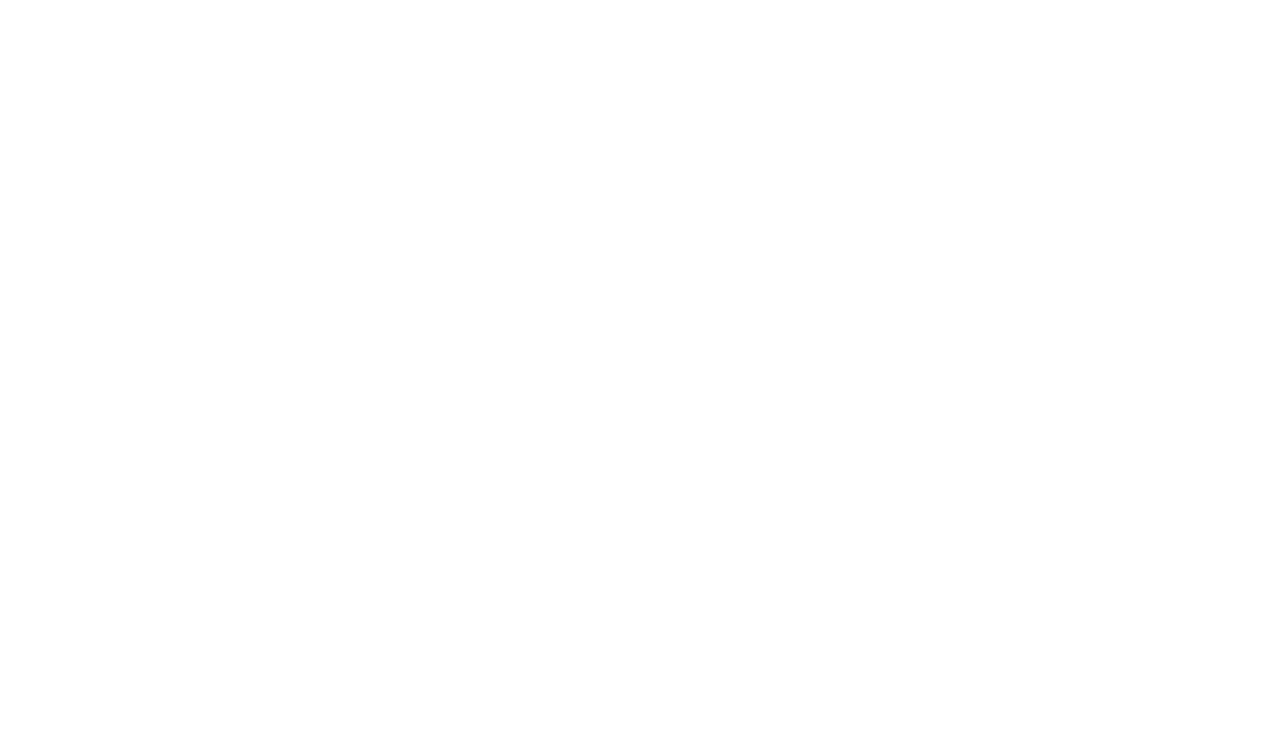
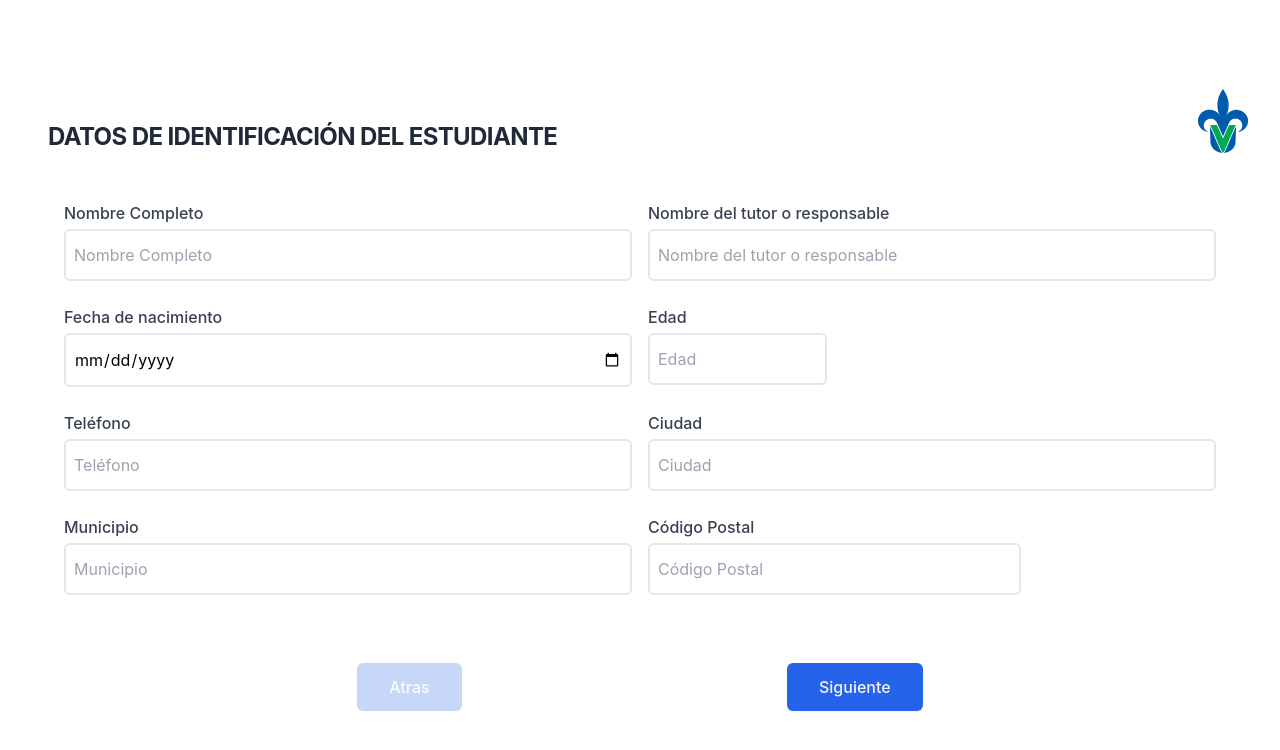
Before and after one commit to Suz4nGG/ar_tesina_web, a Next.js app: page /registro/formulario in a window 1280 px wide. Shown: the top 750 px of the page. Built offline with nearby package versions, Linux system fonts and the light colour scheme.

Commit message:
Diseño formulario terminado

```diff
--- a/components/Forms/HeaderForm.jsx
+++ b/components/Forms/HeaderForm.jsx
@@ -1,9 +1,16 @@
 import Image from 'next/image';
 import LogoUv from "/public/universidad_veracruzana_logo.svg"
-const HeaderForm = ({title}) => {
+const HeaderForm = ({ title, step }) => {
+  const Title = (
+    step === "FormOne" && "DATOS DE IDENTIFICACIÓN DEL ESTUDIANTE" ||
+    step === "FormTwo" && "DATOS DEL TIPO DE DISCAPACIDAD QUE SE PRESENTA" ||
+    step === "FormThree" && "DATOS ESCOLARES DEL ESTUDIANTE"
+  )
   return (
     <div className="flex justify-between flex-col md:flex-row w-full">
-      <h2 className="mb-2 md:m-0 text-center self-auto md:self-end text-xl md:text-2xl font-bold tracking-tight text-gray-800">{title}</h2>
+      <h2 className="px-4 mb-2 md:m-0 text-center self-auto md:self-end text-xl md:text-2xl font-bold tracking-tight text-gray-800">
+        {title ? title : Title}
+      </h2>
       <Image
         src={LogoUv}
         alt="Universidad Veracruzana Logo"
--- a/pages/registro/[id].js
+++ /dev/null
@@ -1,97 +0,0 @@
-import React, { useState } from 'react';
-import { useRouter } from 'next/router';
-import ContainerRegister from './components/ContainerRegister';
-import FormOne from "./components/FormOne"
-import FormTwo from './components/FormTwo';
-import FormThree from './components/FormThree';
-import PageTitle from '/components/Global/PageTitle.jsx'
-import { PageProvider } from '../context/pagesContext';
-import Pagination from './components/Pagination';
-
-const FormularioRegistroTemplate = () => {
-  const router = useRouter()
-  const [step, setStep] = useState('1')
-  const { id } = router.query
-  const onSubmit = (data) => {
-    alert(JSON.stringify(data));
-  };
-
-  const handleNextForm = (e) => {
-    e.preventDefault()
-    const { name } = e.currentTarget
-    console.log("FO",name)
-  }
-  // ! Envio de los formularios
-  const handleChangeData = (e) => {
-    const {name, value} = e.target
-    console.log("EE",name)
-  }
-  console.log()
-  return (
-    <PageProvider>
-      <PageTitle title="Registro" name="Registro" content="Registrar nueva cuenta de usuario" />
-      <form className="w-full flex flex-col justify-center py-12 sm:px-6 lg:px-8" onSubmit={onSubmit} onChange={handleChangeData}>
-        {
-          id === '1' &&
-          <>
-            <FormOne />
-            <button
-            onClick={handleNextForm}
-            name="inicio"
-            >
-              Atras
-            </button>
-              <button
-              onClick={handleNextForm}
-              name="FormTwo"
-            >
-              Siguiente
-            </button>
-          </>
-        }
-        {
-          id === '2' &&
-          <>
-            <FormTwo />
-            <button
-              onClick={handleNextForm}
-              name="FormOne"
-            >
-              Atras
-            </button>
-              <button
-              onClick={handleNextForm}
-              name="FormThree"
-            >
-              Siguiente
-            </button>
-          </>
-        }
-        {
-          id === '3' &&
-          <>
-            <FormThree />
-            <button
-            onClick={handleNextForm}
-            name="FormTwo"
-          >
-            Atras
-          </button>
-            <button
-              onClick={handleNextForm}
-              disabled={true}
-          >
-            Siguiente
-          </button>
-          </>
-        }
-      </form>
-    </PageProvider>
-  );
-}
-
-/* FormularioRegistroTemplate.getInitialProps = async (ctx) => {
-  return {}
-} */
-
-export default FormularioRegistroTemplate;
--- a/pages/registro/components/FormThree.jsx
+++ b/pages/registro/components/FormThree.jsx
@@ -38,8 +38,8 @@
             />
           </div>
         </div>
-        <div className="col-span-3 pt-4 block md:flex justify-center">
-          <Button bg="bg-green-600" textColor="text-gray-100" text="Envíar" href="#"/>
+        <div className="pt-4 block md:flex justify-center col-span-3 2xl:col-span-2">
+          <Button bg="bg-green-600 w-full 2xl:w-1/5" textColor="text-gray-100" text="Envíar" href="#" hover="bg-green-700"/>
         </div>
       </div>
   );
--- /dev/null
+++ b/pages/registro/formulario.js
@@ -0,0 +1,103 @@
+import React, { useState } from 'react';
+import { useRouter } from 'next/router';
+import ContainerRegister from './components/ContainerRegister';
+import FormOne from "./components/FormOne"
+import FormTwo from './components/FormTwo';
+import FormThree from './components/FormThree';
+import PageTitle from '/components/Global/PageTitle.jsx'
+import { PageProvider } from '../context/pagesContext';
+import HeaderForm from '../../components/Forms/HeaderForm';
+
+const FormularioRegistroTemplate = () => {
+  const router = useRouter()
+  const [step, setStep] = useState('FormOne')
+  const onSubmit = (data) => {
+    console.log(data);
+  };
+
+  const handlePreviousForm = (e) => {
+    e.preventDefault()
+    switch (step) {
+      case "FormOne":
+        break
+      case "FormTwo":
+        setStep("FormOne")
+        break
+      case "FormThree":
+        setStep("FormTwo")
+        break
+    }
+  }
+  const handleNextForm = (e) => {
+    e.preventDefault()
+    switch (step) {
+      case "FormOne":
+        setStep("FormTwo")
+        break
+      case "FormTwo":
+        setStep("FormThree")
+        break
+      case "FormThree":
+        break
+    }
+  }
+  // ! Envio de los formularios
+  const handleChangeData = (e) => {
+    const {name, value} = e.target
+    console.log("EE",name)
+  }
+  console.log()
+  return (
+    <PageProvider>
+      <div className="py-12 w-full h-auto md:h-screen flex justify-center items-center flex-col sm:px-6 lg:px-8">
+      <div className='w-full h-screen flex flex-col justify-center items-center'>
+      <HeaderForm step={step} />
+      <PageTitle title="Registro" name="Registro" content="Registrar nueva cuenta de usuario" />
+        <form className="w-full flex flex-col justify-center py-12 sm:px-6 lg:px-8" onSubmit={onSubmit} onChange={handleChangeData}>
+          {
+            step === "FormOne" && <FormOne/>
+          }
+          {
+            step === "FormTwo" && <FormTwo/>
+          }
+          {
+            step === "FormThree" && <FormThree/>
+          }
+        </form>
+          <div className='w-full flex justify-evenly mt-5'>
+            <button
+              onClick={handlePreviousForm}
+              name={step}
+              className="flex items-center justify-center
+            rounded-md bg-blue-600 px-4 py-3
+            text-base font-medium text-gray-100
+            disabled:opacity-25
+            shadow-sm hover:bg-blue-700 sm:px-8"
+              disabled={step === "FormOne" ? true : false}
+              >
+                Atras
+            </button>
+            <button
+              onClick={handleNextForm}
+              name={step}
+              className="flex items-center justify-center
+            rounded-md bg-blue-600 px-4 py-3
+            disabled:opacity-25
+            text-base font-medium text-gray-100
+            shadow-sm hover:bg-blue-700 sm:px-8"
+              disabled={step === "FormThree" ? true : false}
+            >
+              Siguiente
+            </button>
+          </div>
+      </div>
+      </div>
+    </PageProvider>
+  );
+}
+
+/* FormularioRegistroTemplate.getInitialProps = async (ctx) => {
+  return {}
+} */
+
+export default FormularioRegistroTemplate;
```
